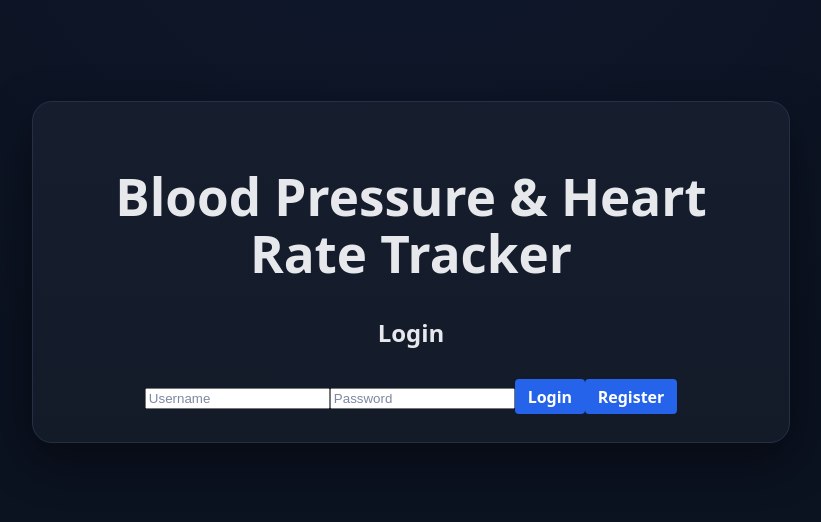
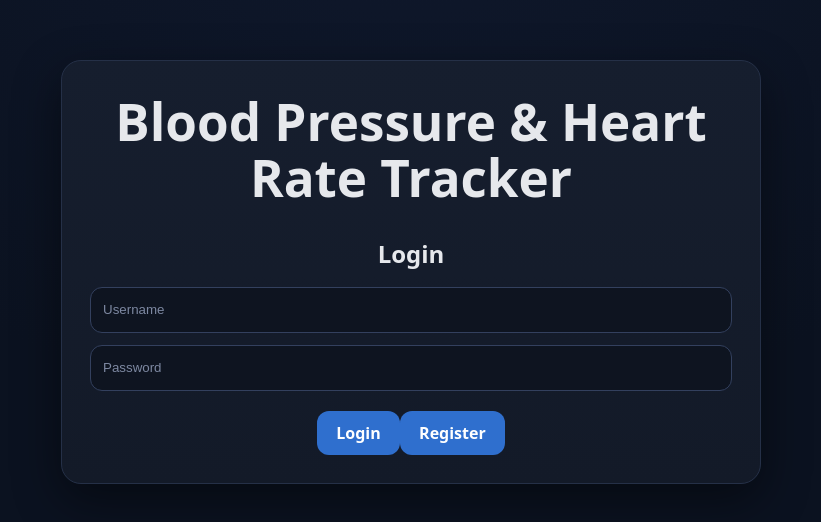
Before and after one commit to serjimmy355/bp, a React (Vite) app in the folder frontend/: page / in a window 1280 px wide. Shown: the part 128-650 px from the top of the page, without its empty margins (229-1050 px from the left). Built offline with nearby package versions, Linux system fonts and the light colour scheme.

Commit message:
Add modern table styling and backend DELETE route

```diff
--- a/frontend/src/App.css
+++ b/frontend/src/App.css
@@ -1,3 +1,4 @@
+/* Clean, modern, error-free stylesheet for your app */
 :root {
   --bg: #0b1220;
   --panel: #131a28;
@@ -12,10 +13,14 @@
   --danger: #ff6b6b;
 }
 
+*,
+*::before,
+*::after { box-sizing: border-box; }
+
 body {
   background: radial-gradient(80% 100% at 50% 0%, #0f182c 0%, var(--bg) 70%);
   color: var(--text);
-  font-family: system-ui, -apple-system, Segoe UI, Roboto, Arial, sans-serif;
+  font-family: system-ui, -apple-system, "Segoe UI", Roboto, Arial, sans-serif;
   margin: 0;
   min-height: 100vh;
 }
@@ -32,18 +37,35 @@ body {
 
 h1, h2, h3 {
   color: var(--text);
+  margin: 0 0 .6em;
 }
 
+label {
+  color: #b8c2d8;
+  font-weight: 500;
+  margin: 10px 0 8px;
+  display: block;
+}
 
+input {
+  width: 100%;
+  height: 46px;
+  padding: 0 12px;
+  border-radius: 12px;
+  border: 1px solid var(--input-border);
+  background: var(--input);
+  color: var(--text);
+  outline: none;
+  margin-bottom: 12px;
+  transition: border-color .15s, box-shadow .15s;
+}
 
+input::placeholder { color: #7d88a1; }
 
-input:focus {
+input:focus,
+input:focus-visible {
   border-color: var(--input-focus);
   box-shadow: 0 0 0 3px rgba(75,134,255,.25);
-}
-
-input::placeholder {
-  color: #7d88a1;
 }
 
 button {
@@ -54,17 +76,13 @@ button {
   padding: 0.7em 1.2em;
   font-weight: 700;
   cursor: pointer;
-  transition: background .15s, transform .02s;
+  transition: background .15s, transform .02s, opacity .15s;
   margin-top: 8px;
 }
 
-button:hover {
-  background: var(--accent-hover);
-}
-
-button:active {
-  transform: translateY(1px);
-}
+button:hover { background: var(--accent-hover); }
+button:active { transform: translateY(1px); }
+button:disabled { opacity: .6; cursor: not-allowed; }
 
 table {
   width: 100%;
@@ -73,7 +91,7 @@ table {
   background: var(--panel);
   box-shadow: 0 2px 8px rgba(0,0,0,0.05);
   border-radius: 12px;
-  overflow: hidden;
+  overflow: hidden; /* ensure rounded corners clip */
 }
 
 th, td {
@@ -88,9 +106,8 @@ th {
   font-weight: 600;
 }
 
-tr:hover {
-  background: #18213a;
-}
+tbody tr { background: var(--panel); }
+tbody tr:hover { background: #18213a; }
 
 .err {
   min-height: 1.1rem;
@@ -98,43 +115,8 @@ tr:hover {
   margin-top: 10px;
   font-size: .92rem;
 }
-table {
-  width: 100%;
-  border-collapse: collapse;
-  margin-top: 1rem;
-  background: #fff;
-  box-shadow: 0 2px 8px rgba(0,0,0,0.05);
-}
 
-th, td {
-  padding: 0.75rem 1rem;
-  text-align: left;
-  border-bottom: 1px solid #eee;
-}
-
-th {
-  background: #f5f7fa;
-  font-weight: 600;
-  color: #333;
-}
-
-tr:hover {
-  background: #f0f4ff;
-}
-
-button {
-  background: #2563eb;
-  color: #fff;
-  border: none;
-  border-radius: 4px;
-  padding: 0.4em 0.8em;
-  cursor: pointer;
-  transition: background 0.2s;
-}
-
-button:hover {
-  background: #1e40af;
-}
+/* (Optional) Vite/React boilerplate bits kept intact but made to fit theme */
 #root {
   max-width: 1280px;
   margin: 0 auto;
@@ -148,20 +130,13 @@ button:hover {
   will-change: filter;
   transition: filter 300ms;
 }
-.logo:hover {
-  filter: drop-shadow(0 0 2em #646cffaa);
-}
-.logo.react:hover {
-  filter: drop-shadow(0 0 2em #61dafbaa);
-}
+
+.logo:hover { filter: drop-shadow(0 0 2em #646cffaa); }
+.logo.react:hover { filter: drop-shadow(0 0 2em #61dafbaa); }
 
 @keyframes logo-spin {
-  from {
-    transform: rotate(0deg);
-  }
-  to {
-    transform: rotate(360deg);
-  }
+  from { transform: rotate(0deg); }
+  to   { transform: rotate(360deg); }
 }
 
 @media (prefers-reduced-motion: no-preference) {
@@ -170,10 +145,5 @@ button:hover {
   }
 }
 
-.card {
-  padding: 2em;
-}
-
-.read-the-docs {
-  color: #888;
-}
+.card { padding: 2em; }
+.read-the-docs { color: var(--muted); }
```
